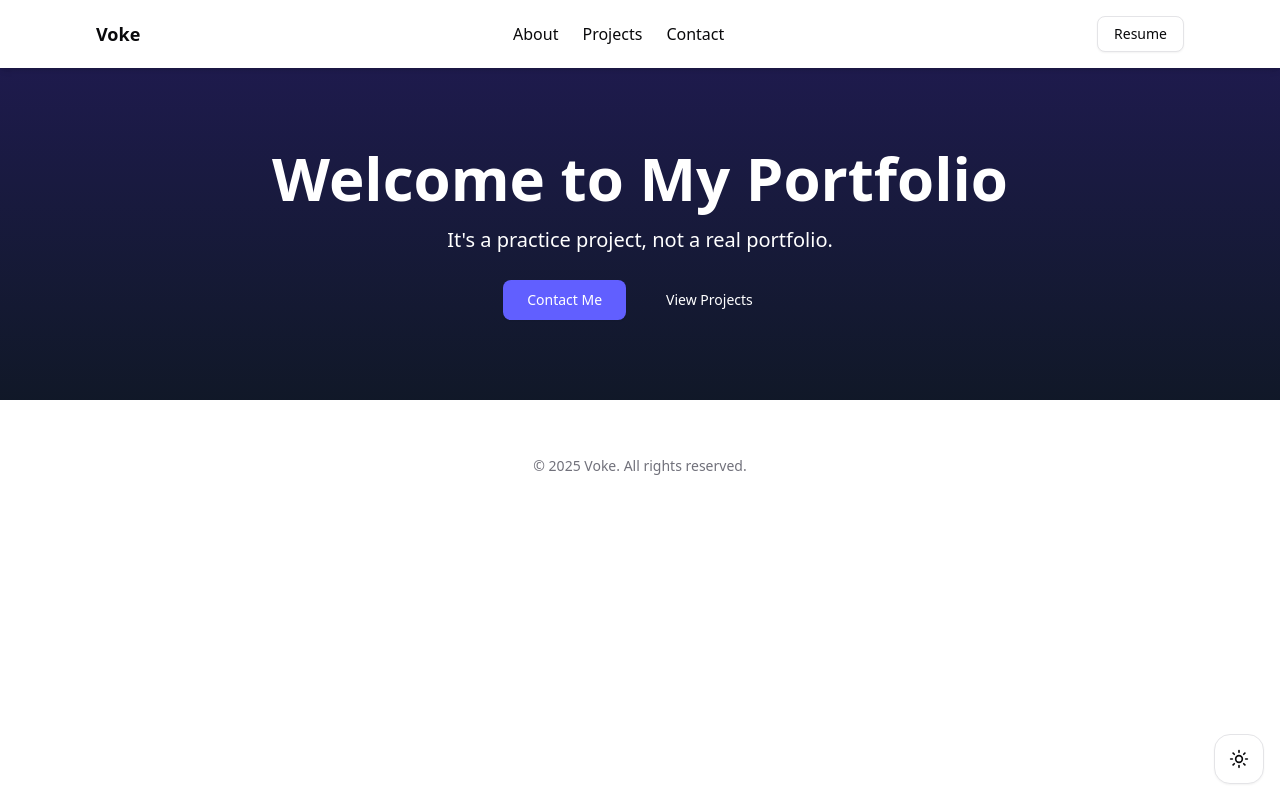
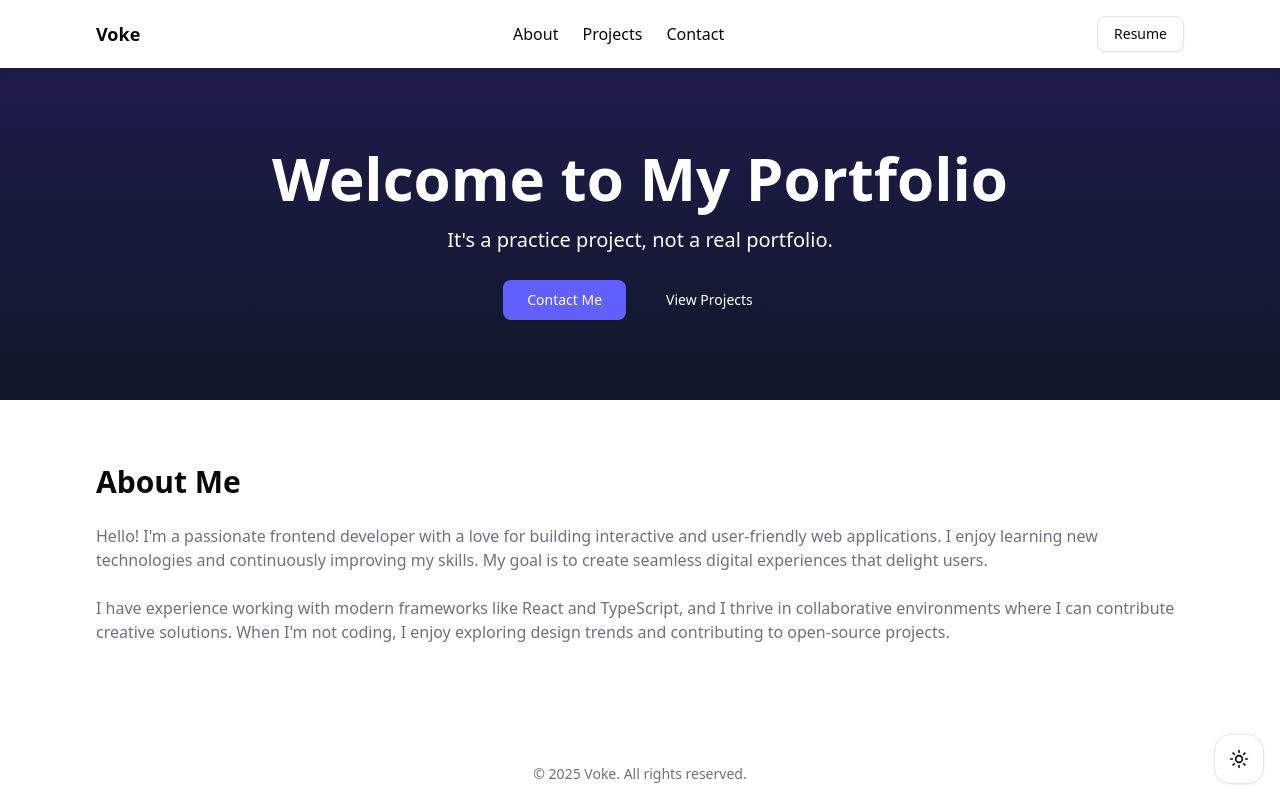
Before and after one commit to RNovice/learn-frontend-tech-2025, a React (Vite) app in the folder personal-portfolio/: page / in a window 1280 px wide. Built offline with nearby package versions, Linux system fonts and the light colour scheme.

Commit message:
feat: about me

```diff
--- a/personal-portfolio/src/App.tsx
+++ b/personal-portfolio/src/App.tsx
@@ -1,7 +1,8 @@
-import Header from "./components/layout/Header"
-import Footer from "./components/layout/Footer"
-import Hero from "./components/sections/Hero"
-import { ThemeToggle } from "./components/ui/theme-toggle"
+import Header from "./components/layout/Header";
+import Footer from "./components/layout/Footer";
+import Hero from "./components/sections/Hero";
+import { ThemeToggle } from "./components/ui/theme-toggle";
+import About from "./components/sections/About";
 
 function App() {
   return (
@@ -9,11 +10,13 @@ function App() {
       <Header />
       <main>
         <Hero />
+
+        <About />
       </main>
       <Footer />
       <ThemeToggle />
     </>
-  )
+  );
 }
 
-export default App
+export default App;
--- /dev/null
+++ b/personal-portfolio/src/components/sections/About.tsx
@@ -0,0 +1,24 @@
+import type { FC } from "react";
+import Container from "../layout/Container";
+
+const About: FC = () => {
+  return (
+    <section id="about" className="py-16">
+      <Container>
+        <h2 className="text-3xl font-semibold mb-6">About Me</h2>
+        <p className="text-muted-foreground">
+          Hello! I'm a passionate frontend developer with a love for building
+          interactive and user-friendly web applications. I enjoy learning new
+          technologies and continuously improving my skills. My goal is to
+          create seamless digital experiences that delight users. <br />
+          <br />I have experience working with modern frameworks like React and
+          TypeScript, and I thrive in collaborative environments where I can
+          contribute creative solutions. When I'm not coding, I enjoy exploring
+          design trends and contributing to open-source projects.
+        </p>
+      </Container>
+    </section>
+  );
+};
+
+export default About;
```
